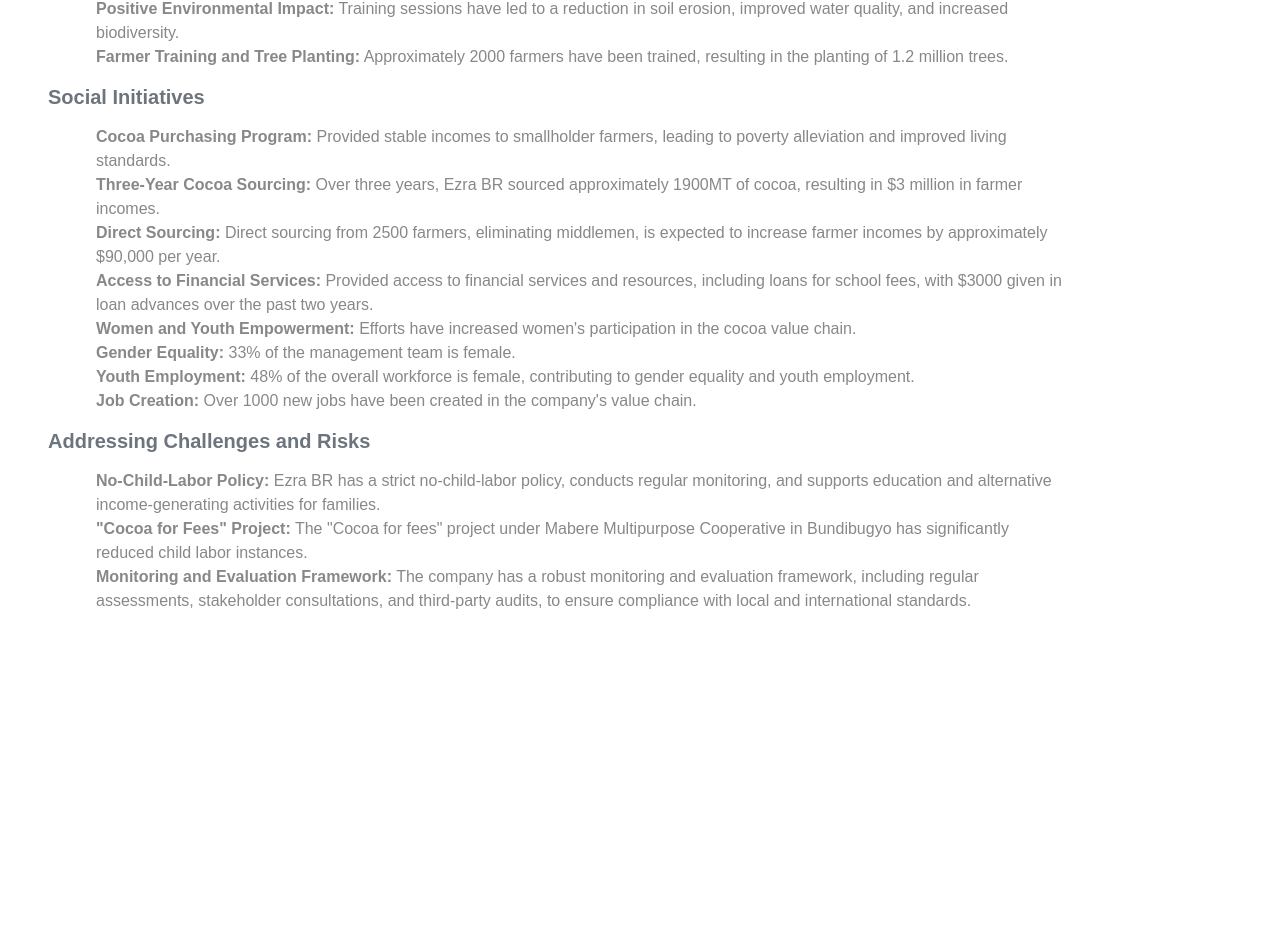
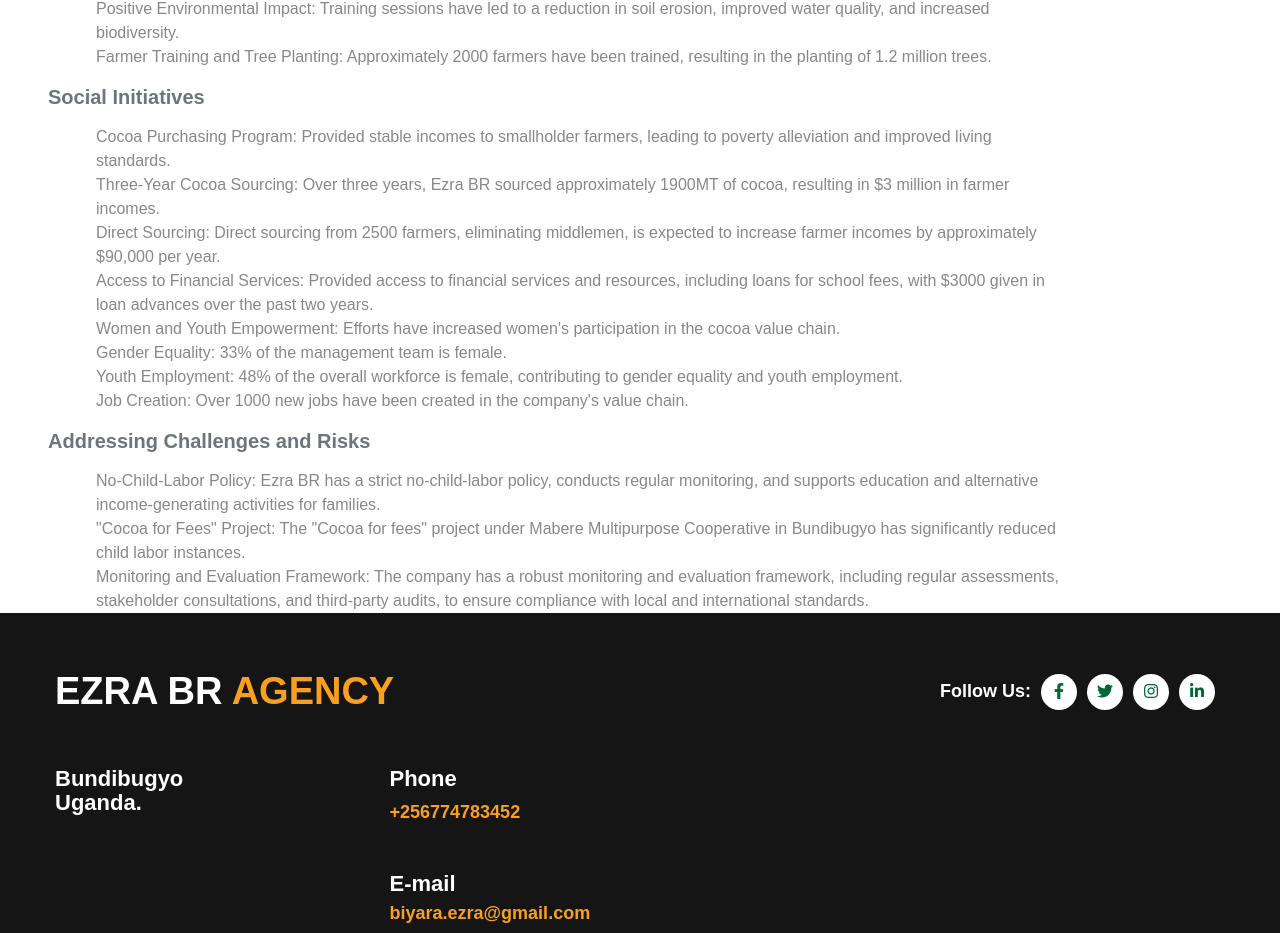
Before and after one commit to atwanzireT/uganda_cocoa, a Next.js app: page /impact in a window 1280 px wide. Shown: the part 1338-2271 px from the top of the page. Before the commit the page ends 1951 px from the top, so only its background shows below. Built offline with nearby package versions, Linux system fonts and the light colour scheme.

Commit message:
fixing styles

```diff
--- a/features/components/Footer.jsx
+++ b/features/components/Footer.jsx
@@ -5,7 +5,7 @@
 const Footer = () => {
   return (
     <footer className="w3l-footer-29-main">
-      <div className="footer-29-w3l py-5">
+      <div className="footer-29-w3l py-2">
         <div className="container pt-md-5">
           <div className="w3l-footer-text-style">
             <div className="footer-list-cont d-sm-flex align-items-center justify-content-between mb-5">
@@ -16,7 +16,7 @@
               </h2>
               <div className="main-social-footer-29">
                 <ul>
-                  <li className="w3follow mt-sm-0 mt-4">Follow Us: </li>
+                  <li className="w3follow mt-sm-0 mt-1">Follow Us: </li>
                   <li><Link href="#facebook" className="facebook"><i className="fab fa-facebook-f"></i></Link></li>
                   <li><Link href="#twitter" className="twitter"><i className="fab fa-twitter"></i></Link></li>
                   <li><Link href="#instagram" className="instagram"><i className="fab fa-instagram"></i></Link></li>
@@ -25,13 +25,13 @@
               </div>
             </div>
           </div>
-          <div className="row footer-top-29 pt-lg-5 pt-sm-4">
+          <div className="row footer-top-29 pt-lg-1 pt-sm-1">
             <div className="col-lg-3 col-sm-6">
               <div className="address-grid">
                 <h5>Bundibugyo <br /> Uganda.</h5>
               </div>
             </div>
-            <div className="col-lg-3 col-sm-6 mt-sm-0 mt-4 ps-lg-5">
+            <div className="col-lg-3 col-sm-6 mt-sm-0 mt-1 ps-lg-5">
               <div className="address-grid">
                 <h5>Phone</h5>
                 <h5 className="phone-number-text mt-2"><a href="tel:+256774783452">+256774783452</a></h5>
--- a/features/impactPage.jsx
+++ b/features/impactPage.jsx
@@ -2,6 +2,7 @@
 import Header_section from "@/features/components/header_section"
 import Impact_banner from './components/impact_banner'
 import Link from 'next/link'
+import Footer from '@/features/components/Footer'
 import img10 from '@/app/assets/images/a10.jpg'
 import img12 from '@/app/assets/images/a12.jpg'
 import img13 from '@/app/assets/images/a13.jpg'
@@ -65,13 +66,13 @@
                     <h5 className='text-muted my-3'>Environmental Initiatives</h5>
                     <ul class="list-group-flush ms-5">
                         <li>
-                            <strong>Promotion of Sustainable Farming Practices:</strong> Ezra BR promotes sustainable farming practices, including agroforestry and organic farming.
+                            Promotion of Sustainable Farming Practices: Ezra BR promotes sustainable farming practices, including agroforestry and organic farming.
                         </li>
                         <li>
-                            <strong>Positive Environmental Impact:</strong> Training sessions have led to a reduction in soil erosion, improved water quality, and increased biodiversity.
+                            Positive Environmental Impact: Training sessions have led to a reduction in soil erosion, improved water quality, and increased biodiversity.
                         </li>
                         <li>
-                            <strong>Farmer Training and Tree Planting:</strong> Approximately 2000 farmers have been trained, resulting in the planting of 1.2 million trees.
+                            Farmer Training and Tree Planting: Approximately 2000 farmers have been trained, resulting in the planting of 1.2 million trees.
                         </li>
                     </ul>
 
@@ -80,28 +81,28 @@
                     <h5 className='text-muted my-3'>Social Initiatives</h5>
                     <ul class="list-group-flush ms-5">
                         <li>
-                            <strong>Cocoa Purchasing Program:</strong> Provided stable incomes to smallholder farmers, leading to poverty alleviation and improved living standards.
+                            Cocoa Purchasing Program: Provided stable incomes to smallholder farmers, leading to poverty alleviation and improved living standards.
                         </li>
                         <li>
-                            <strong>Three-Year Cocoa Sourcing:</strong> Over three years, Ezra BR sourced approximately 1900MT of cocoa, resulting in $3 million in farmer incomes.
+                            Three-Year Cocoa Sourcing: Over three years, Ezra BR sourced approximately 1900MT of cocoa, resulting in $3 million in farmer incomes.
                         </li>
                         <li>
-                            <strong>Direct Sourcing:</strong> Direct sourcing from 2500 farmers, eliminating middlemen, is expected to increase farmer incomes by approximately $90,000 per year.
+                            Direct Sourcing: Direct sourcing from 2500 farmers, eliminating middlemen, is expected to increase farmer incomes by approximately $90,000 per year.
                         </li>
                         <li>
-                            <strong>Access to Financial Services:</strong> Provided access to financial services and resources, including loans for school fees, with $3000 given in loan advances over the past two years.
+                            Access to Financial Services: Provided access to financial services and resources, including loans for school fees, with $3000 given in loan advances over the past two years.
                         </li>
                         <li>
-                            <strong>Women and Youth Empowerment:</strong> Efforts have increased women's participation in the cocoa value chain.
+                            Women and Youth Empowerment: Efforts have increased women's participation in the cocoa value chain.
                         </li>
                         <li>
-                            <strong>Gender Equality:</strong> 33% of the management team is female.
+                            Gender Equality: 33% of the management team is female.
                         </li>
                         <li>
-                            <strong>Youth Employment:</strong> 48% of the overall workforce is female, contributing to gender equality and youth employment.
+                            Youth Employment: 48% of the overall workforce is female, contributing to gender equality and youth employment.
                         </li>
                         <li>
-                            <strong>Job Creation:</strong> Over 1000 new jobs have been created in the company's value chain.
+                            Job Creation: Over 1000 new jobs have been created in the company's value chain.
                         </li>
                     </ul>
 
@@ -110,18 +111,19 @@
                     <h5 className='text-muted my-3'> Addressing Challenges and Risks</h5>
                     <ul class="list-group-flush ms-5">
                         <li>
-                            <strong>No-Child-Labor Policy:</strong> Ezra BR has a strict no-child-labor policy, conducts regular monitoring, and supports education and alternative income-generating activities for families.
+                            No-Child-Labor Policy: Ezra BR has a strict no-child-labor policy, conducts regular monitoring, and supports education and alternative income-generating activities for families.
                         </li>
                         <li>
-                            <strong>"Cocoa for Fees" Project:</strong> The "Cocoa for fees" project under Mabere Multipurpose Cooperative in Bundibugyo has significantly reduced child labor instances.
+                           "Cocoa for Fees" Project: The "Cocoa for fees" project under Mabere Multipurpose Cooperative in Bundibugyo has significantly reduced child labor instances.
                         </li>
                         <li>
-                            <strong>Monitoring and Evaluation Framework:</strong> The company has a robust monitoring and evaluation framework, including regular assessments, stakeholder consultations, and third-party audits, to ensure compliance with local and international standards.
+                            Monitoring and Evaluation Framework: The company has a robust monitoring and evaluation framework, including regular assessments, stakeholder consultations, and third-party audits, to ensure compliance with local and international standards.
                         </li>
                     </ul>
 
                 </div>
             </div>
+            <Footer/>
         </div>
     )
 }
```
Also changed, not shown: app/assets/css/style.css.
